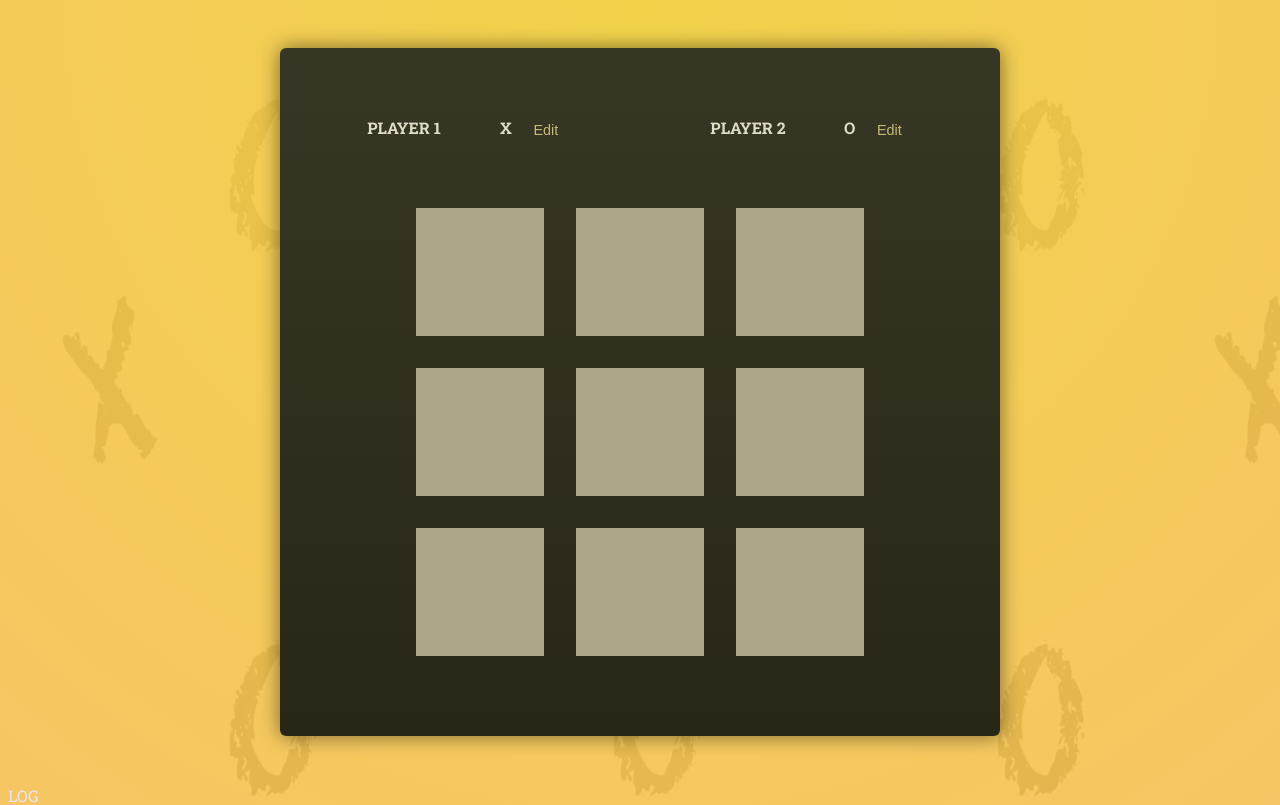
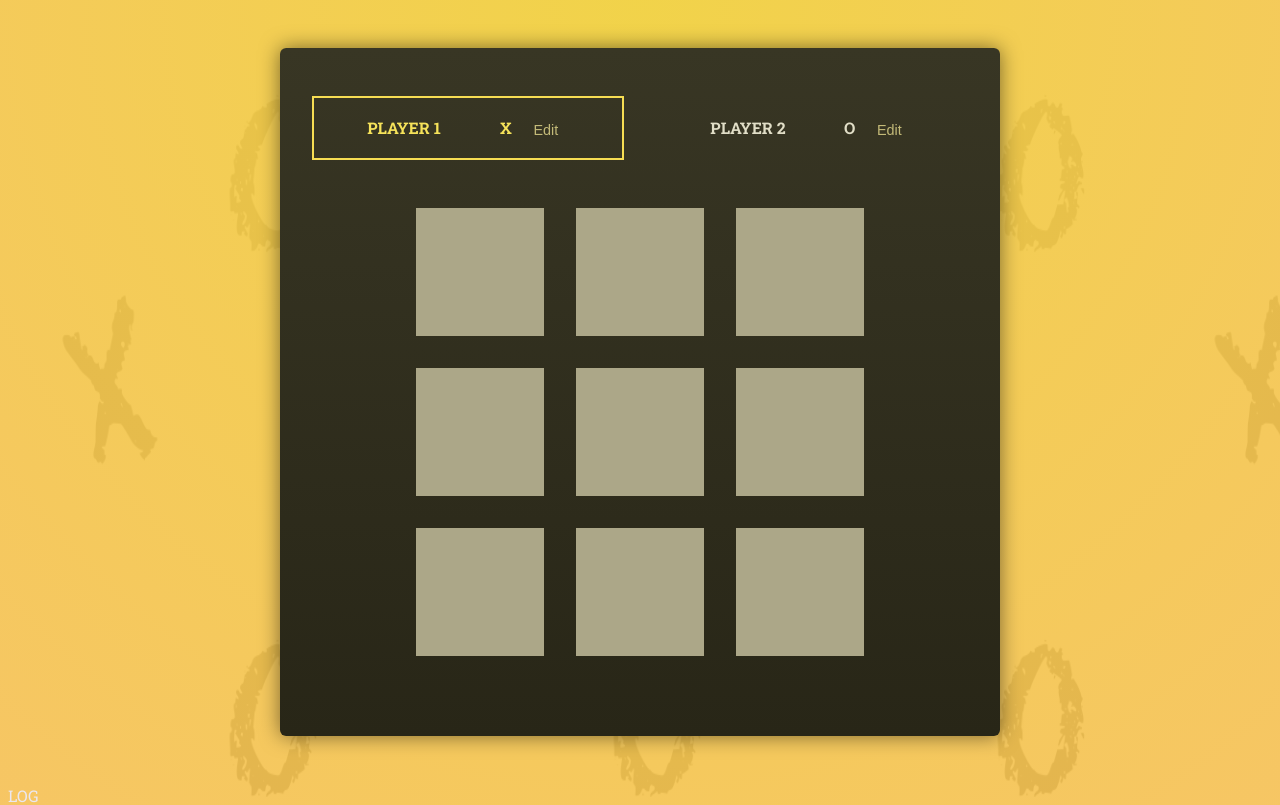
Before and after one commit to JesseJohn7/Tic-tac-toe, a React (Vite) app: page / in a window 1280 px wide. Shown: the top 805 px of the page. Built offline with nearby package versions, Linux system fonts and the light colour scheme; a web font is replaced by a local one.

Commit message:
initial commit

```diff
--- a/src/App.jsx
+++ b/src/App.jsx
@@ -5,7 +5,11 @@
 import Gameboard from './components/Gameboard.jsx'
 
 function App() {
+  const [activePlayer , setActivePlayer] = useState ('X')
 
+  function handleSelectSquare (){
+    setActivePlayer((curActivePlayer) => curActivePlayer === 'X' ? 'O' : 'X')
+  }
   return (
     <>
 
@@ -14,11 +18,11 @@
       </div> */}
 
       <div id='game-container'>
-        <ol id='players'>
-            <Player initialName="Player 1" symbol="X"/>
-             <Player initialName="Player 2" symbol="O"/>
+        <ol id='players' className='highlight-player'>
+            <Player initialName="Player 1" symbol="X" isActive={activePlayer === 'X'}/>
+             <Player initialName="Player 2" symbol="O" isActive={activePlayer === 'O'}/>
         </ol>
-        <Gameboard />
+        <Gameboard onSelectSquare={handleSelectSquare} activePlayerSymbol={activePlayer}/>
       </div>
       LOG
     </>
--- a/src/components/Gameboard.jsx
+++ b/src/components/Gameboard.jsx
@@ -2,7 +2,7 @@
 
 
 
-const Gameboard = () => {
+const Gameboard = ( {onSelectSquare,activePlayerSymbol}) => {
 
     const initialGameboard =[
         [null,null,null],
@@ -14,9 +14,11 @@
     function handleSelectSquare(rowIndex,colIndex){
         setGameBoard((prevGameboard)=>{
             const updatedBoard = [...prevGameboard.map(innerArray => [...innerArray])]
-            updatedBoard[rowIndex][colIndex] = 'X'
+            updatedBoard[rowIndex][colIndex] = activePlayerSymbol
             return updatedBoard
         })
+
+        onSelectSquare()
     }
 
   return (
--- a/src/components/Player.jsx
+++ b/src/components/Player.jsx
@@ -1,6 +1,6 @@
 import React from 'react'
 import { useState } from 'react'
-const Player = ({initialName,symbol}) => {
+const Player = ({initialName,symbol,isActive}) => {
   const [playerName,setPlayerName] = useState(initialName)
   const [isEditing , SetIsEditing] = useState(false)
   function handleEditClick (){
@@ -19,7 +19,7 @@
   }
   return (
     <>
-        <li>
+        <li className={isActive ?  'active' : undefined}>
           <span className='player'>
             {editablePlayerName}
             <span className='player-symbol'>{symbol}</span>
```
